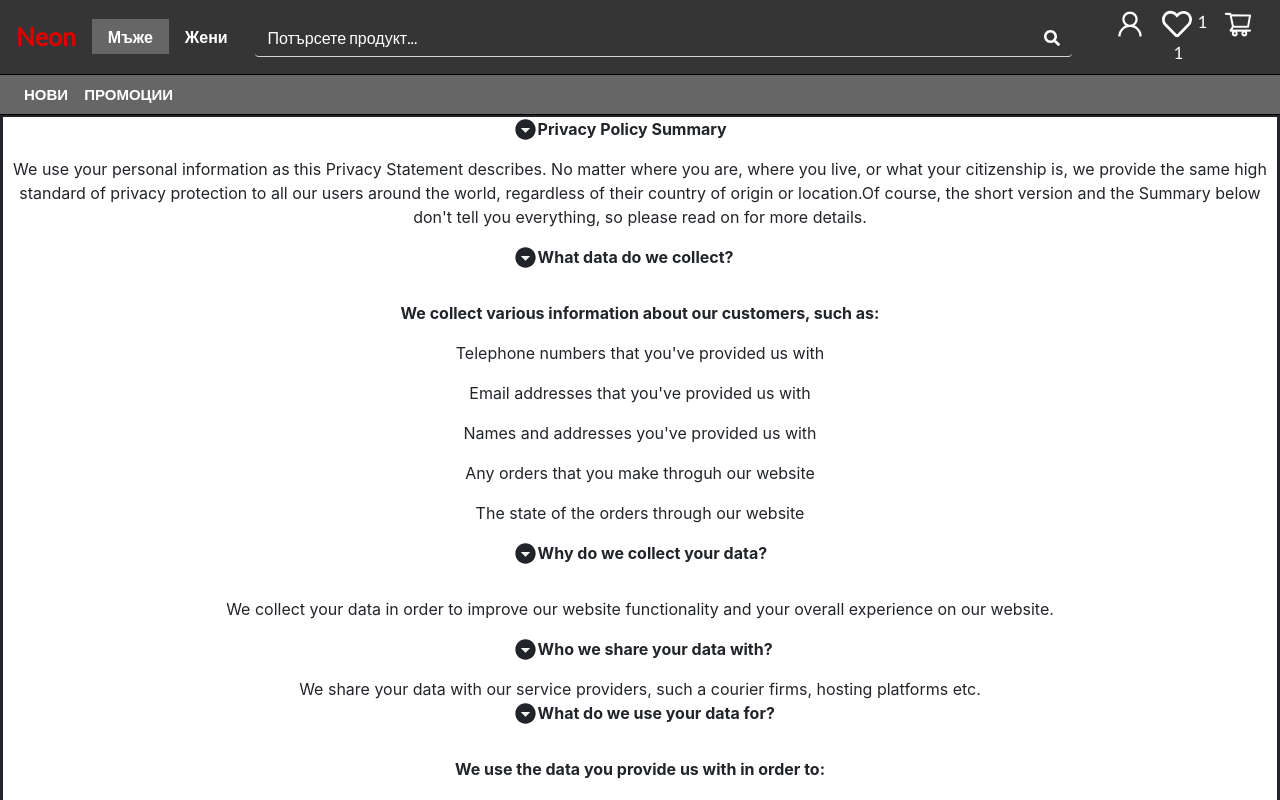
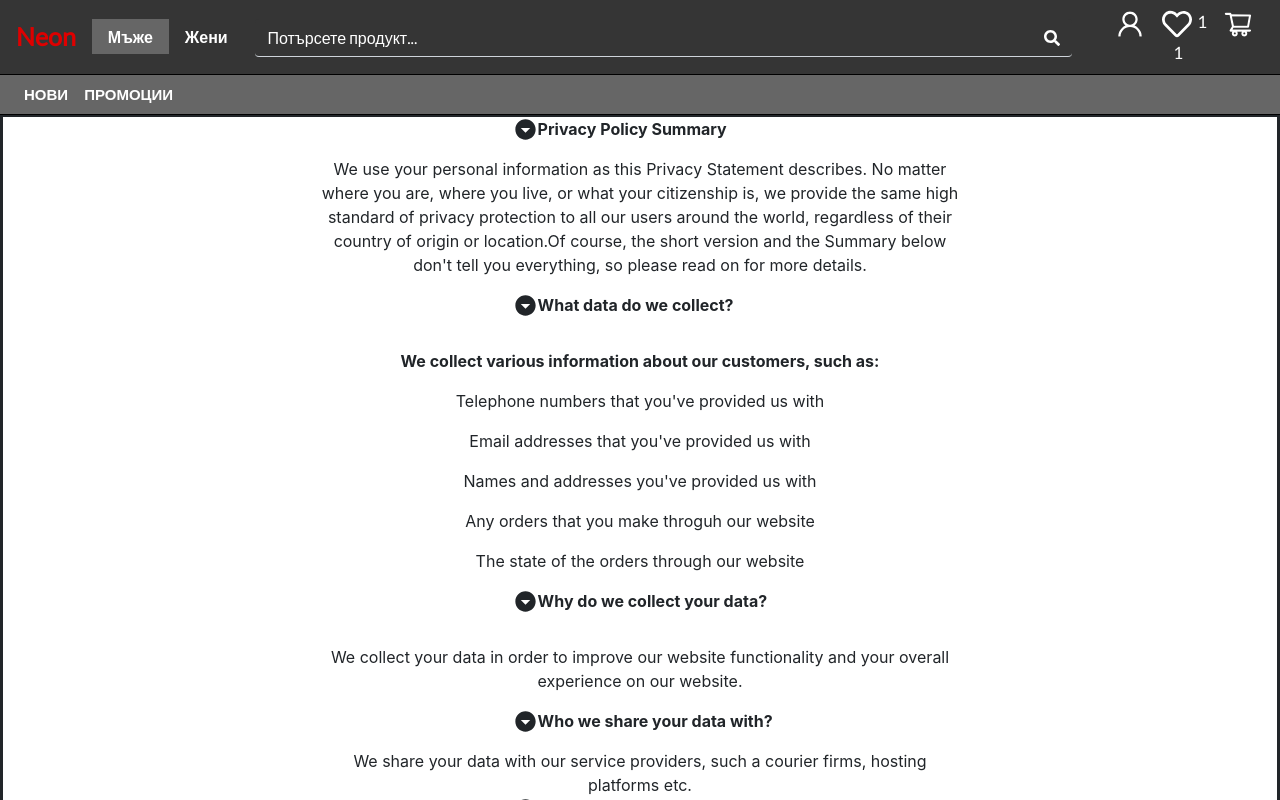
Before and after one commit to MartinYordanov374/WebStore-FullStack-Mockup, a React (Create React App) app: page /privacyPolicy in a window 1280 px wide. Built offline with nearby package versions, Linux system fonts and the light colour scheme.

Commit message:
Added a cookies paragraph to the privacy policy page

```diff
--- a/src/Components/PrivacyPolicy.js
+++ b/src/Components/PrivacyPolicy.js
@@ -38,7 +38,7 @@ function PrivacyPolicy() {
 
         },
         {
-            name: 'cookiesAndTracking',
+            name: 'cookiesAndTrackers',
             summary: "As further described below, we automatically collect information from cookies (such as cookie ID and settings) to keep you logged in, to remember your preferences, to identify you and your device and to analyze your use of our service."
 
         },
@@ -65,6 +65,10 @@ function PrivacyPolicy() {
     }
     const showDataUsageInformation=()=>{
         $('.howDoWeUseYourData').toggle("slow")
+
+    }
+    const showCookiesInformation=()=>{
+        $('.cookiesAndTrackers').toggle("slow")
 
     }
     return (
@@ -130,6 +134,18 @@ function PrivacyPolicy() {
                             <IoMdArrowDropdownCircle size={25} onClick={()=>showDataUsageInformation()}/>
                             <p><strong>What do we use your data for?</strong></p>
                         </div>
+                        <div className='showSummaryContainer'>
+                        <IoMdArrowDropdownCircle size={25} onClick={()=>showCookiesInformation()}/>
+                            <p><strong>Cookies and Trackers</strong></p>
+                        </div>
+
+                        <div className='cookiesAndTrackers'>
+                            {policies.map(policy=>
+                            <div>
+                                <p>{policy.name===$('.cookiesAndTrackers').attr('class') ? policy.summary : ""}</p>
+                            </div>)}
+
+                        </div>
                         <div className='howDoWeUseYourData'>
                             {policies.map(policy=>
                             <div>
--- a/src/Components/css/privacyPolicy.css
+++ b/src/Components/css/privacyPolicy.css
@@ -14,4 +14,34 @@
   display: flex;
   margin-left: 40%;
 }
+
+.privacyPolicyWrapper .privacySummary {
+  width: 50%;
+  margin-left: 25%;
+}
+
+.privacyPolicyWrapper .dataWeCollect {
+  width: 50%;
+  margin-left: 25%;
+}
+
+.privacyPolicyWrapper .whyDoWeCollectYourData {
+  width: 50%;
+  margin-left: 25%;
+}
+
+.privacyPolicyWrapper .whoWeShareYourDataWith {
+  width: 50%;
+  margin-left: 25%;
+}
+
+.privacyPolicyWrapper .howDoWeUseYourData {
+  width: 50%;
+  margin-left: 25%;
+}
+
+.privacyPolicyWrapper .cookiesAndTrackers {
+  width: 50%;
+  margin-left: 25%;
+}
 /*# sourceMappingURL=privacyPolicy.css.map */
--- a/src/Components/css/privacyPolicy.scss
+++ b/src/Components/css/privacyPolicy.scss
@@ -1,3 +1,7 @@
+@mixin privacyText(){
+    width: 50%;
+    margin-left: 25%;
+}
 .privacyPolicyContainer{
     .footerWrapper{
         margin-top: 0;
@@ -12,4 +16,28 @@
         display: flex;
         margin-left: 40%;
     }
+    .privacySummary{
+       @include privacyText()
+    }
+    .dataWeCollect{
+        @include privacyText()
+
+    }
+    .whyDoWeCollectYourData{
+        @include privacyText()
+
+    }
+    .whoWeShareYourDataWith{
+        @include privacyText()
+
+    }
+    .howDoWeUseYourData{
+        @include privacyText()
+
+    }
+    .cookiesAndTrackers{
+        @include privacyText()
+
+    }
+
 }
```
Also changed, not shown: 1 other file (tests, documents, lock files or other folders).
